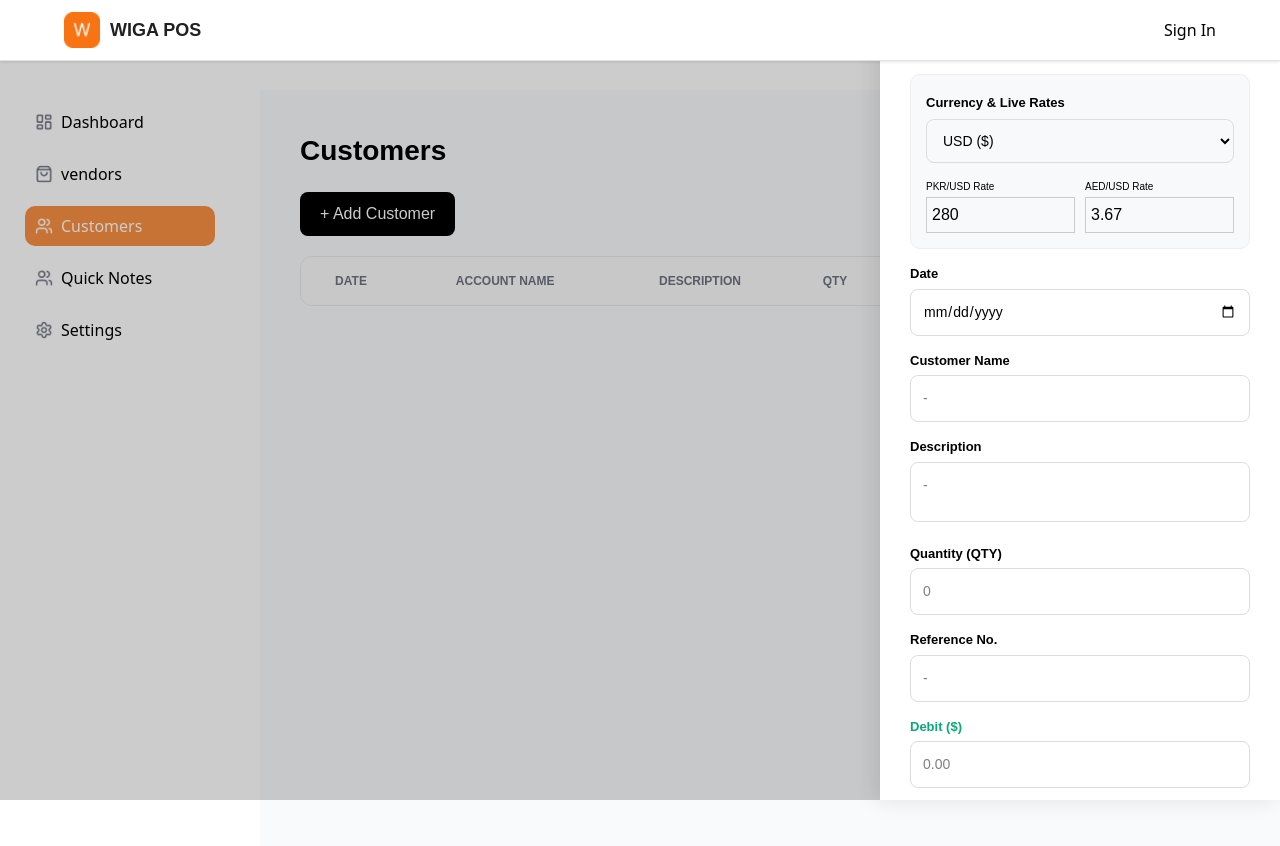
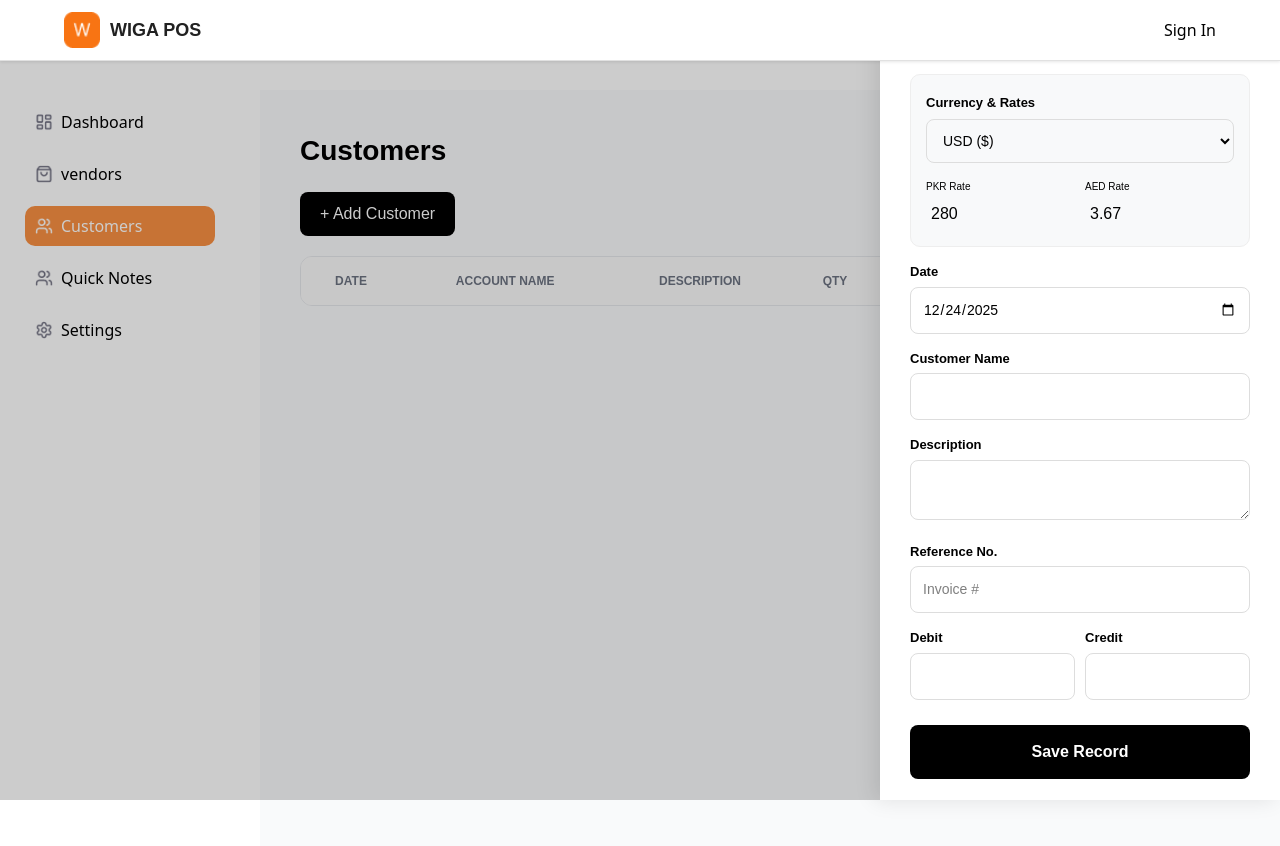
Before and after one commit to hoor123106/Ai-Pos, a Next.js app: page /dashboard/customers in a window 1280 px wide. Both pictures are taken after a click on the button "+ Add Customer". Shown: the top 846 px of the page. Built offline with nearby package versions, Linux system fonts and the light colour scheme.

Commit message:
hoor invoice changes

```diff
--- a/app/dashboard/customers/page.jsx
+++ b/app/dashboard/customers/page.jsx
@@ -11,6 +11,7 @@ db.version(1).stores({
 
 export default function Customers() {
   const [showForm, setShowForm] = useState(false);
+  const [selectedGroupData, setSelectedGroupData] = useState(null); // Ref No group logic
   const [rows, setRows] = useState([]);
   const [loading, setLoading] = useState(true);
 
@@ -18,7 +19,7 @@ export default function Customers() {
   const [formCurrency, setFormCurrency] = useState("USD");
 
   const [form, setForm] = useState({
-    date: null,
+    date: new Date().toISOString().split("T")[0],
     account_name: "",
     description: "",
     qty: 0,
@@ -44,11 +45,33 @@ export default function Customers() {
 
   useEffect(() => { fetchCustomers(); }, []);
 
+  // --- NAYI LOGIC: Reference Number ke mutabiq Group Report ---
+  const handleCustomerClick = (refNo, fallbackName) => {
+    // Agar Ref No hai, to us Ref No ki saari entries dikhao
+    // Agar Ref No khali hai, to sirf us Account Name ki entries dikhao
+    const history = rows.filter(r =>
+      refNo ? r.reference === refNo : r.account_name === fallbackName
+    );
+
+    const totalDebit = history.reduce((sum, r) => sum + (Number(r.debit) || 0), 0);
+    const totalCredit = history.reduce((sum, r) => sum + (Number(r.credit) || 0), 0);
+    const grossProfit = totalDebit - totalCredit;
+
+    setSelectedGroupData({
+      reference: refNo || "N/A",
+      name: fallbackName,
+      history,
+      totalDebit,
+      totalCredit,
+      grossProfit,
+      trialBalance: totalDebit === totalCredit ? "Balanced ✅" : "Unbalanced ⚠️",
+      netBalance: totalDebit - totalCredit
+    });
+  };
+
   const formatValue = (val, rowCurrency) => {
-    const amount = val !== undefined && val !== null ? val : 0;
-    const activeCurrency = rowCurrency || "USD";
-    const symbol = currencySymbols[activeCurrency] || "";
-    return `${symbol} ${amount.toLocaleString(undefined, { minimumFractionDigits: 2 })}`;
+    const symbol = currencySymbols[rowCurrency || "USD"] || "";
+    return `${symbol} ${(val || 0).toLocaleString(undefined, { minimumFractionDigits: 2 })}`;
   };
 
   const handleChange = (e) => {
@@ -90,21 +113,17 @@ export default function Customers() {
     });
     setShowForm(false);
     fetchCustomers();
-    setForm({ date: "", account_name: "", description: "", qty: 0, reference: "", debit: 0, credit: 0, balance: 0 });
+    setForm({ date: new Date().toISOString().split("T")[0], account_name: "", description: "", qty: 0, reference: "", debit: 0, credit: 0, balance: 0 });
     setFormCurrency("USD");
   };
 
   const deleteCustomer = async (id) => {
-    if (!confirm("Are you sure you want to delete this record?")) return;
+    if (!confirm("Are you sure?")) return;
     await db.customer_records.delete(id);
     fetchCustomers();
   };
 
-  const inputStyle = {
-    width: "100%", padding: "12px", borderRadius: "8px", border: "1px solid #ddd",
-    fontSize: "14px", marginTop: "5px", boxSizing: "border-box"
-  };
-
+  const inputStyle = { width: "100%", padding: "12px", borderRadius: "8px", border: "1px solid #ddd", fontSize: "14px", marginTop: "5px", boxSizing: "border-box" };
   const labelStyle = { fontSize: "13px", fontWeight: "bold", display: "block", marginTop: "15px" };
 
   return (
@@ -133,7 +152,12 @@ export default function Customers() {
             {rows.map((row) => (
               <tr key={row.id} style={{ borderBottom: "1px solid #f3f4f6", textAlign: "center" }}>
                 <td style={{ padding: "15px" }}>{row.date || "—"}</td>
-                <td style={{ padding: "15px", fontWeight: "500" }}>{row.account_name || "—"}</td>
+                <td
+                  onClick={() => handleCustomerClick(row.reference, row.account_name)}
+                  style={{ padding: "15px", fontWeight: "bold", color: "#2563eb", cursor: "pointer", textDecoration: "underline" }}
+                >
+                  {row.account_name || "—"}
+                </td>
                 <td style={{ padding: "15px" }}>{row.description || "—"}</td>
                 <td style={{ padding: "15px" }}>{row.qty || 0}</td>
                 <td style={{ padding: "15px" }}>{row.reference || "—"}</td>
@@ -141,8 +165,8 @@ export default function Customers() {
                 <td style={{ padding: "15px", color: "#e03131", fontWeight: "bold" }}>{formatValue(row.credit, row.currency)}</td>
                 <td style={{ padding: "15px", fontWeight: "bold" }}>{formatValue(row.balance, row.currency)}</td>
                 <td style={{ padding: "15px" }}>
-                  <button onClick={() => deleteCustomer(row.id)} title="Delete" style={{ color: "#ff4d4f", border: "none", background: "none", cursor: "pointer", display: "inline-flex", alignItems: "center", justifyContent: "center" }}>
-                    <svg width="20" height="20" viewBox="0 0 24 24" fill="none" stroke="currentColor" strokeWidth="2" strokeLinecap="round" strokeLinejoin="round"><polyline points="3 6 5 6 21 6"></polyline><path d="M19 6v14a2 2 0 0 1-2 2H7a2 2 0 0 1-2-2V6m3 0V4a2 2 0 0 1 2-2h4a2 2 0 0 1 2 2v2"></path><line x1="10" y1="11" x2="10" y2="17"></line><line x1="14" y1="11" x2="14" y2="17"></line></svg>
+                  <button onClick={() => deleteCustomer(row.id)} style={{ color: "#ff4d4f", border: "none", background: "none", cursor: "pointer" }}>
+                    <svg width="20" height="20" viewBox="0 0 24 24" fill="none" stroke="currentColor" strokeWidth="2"><polyline points="3 6 5 6 21 6"></polyline><path d="M19 6v14a2 2 0 0 1-2 2H7a2 2 0 0 1-2-2V6m3 0V4a2 2 0 0 1 2-2h4a2 2 0 0 1 2 2v2"></path></svg>
                   </button>
                 </td>
               </tr>
@@ -151,30 +175,84 @@ export default function Customers() {
         </table>
       </div>
 
+      {/* --- CENTER POPUP (REFERENCE GROUP REPORT) --- */}
+      {selectedGroupData && (
+        <div style={{ position: "fixed", top: 0, left: 0, width: "100%", height: "100%", backgroundColor: "rgba(0,0,0,0.5)", display: "flex", justifyContent: "center", alignItems: "center", zIndex: 2000 }}>
+          <div style={{ backgroundColor: "#fff", width: "700px", maxHeight: "90vh", borderRadius: "16px", overflow: "hidden", boxShadow: "0 25px 50px -12px rgba(0,0,0,0.25)", display: "flex", flexDirection: "column" }}>
+
+            <div style={{ backgroundColor: "#1a5f7a", color: "#fff", padding: "25px", position: "relative" }}>
+              <h2 style={{ margin: 0, fontSize: "22px" }}>REFERENCE REPORT: {selectedGroupData.reference}</h2>
+              <p style={{ margin: "5px 0 0", opacity: 0.8 }}>Showing all entries linked to this Reference No.</p>
+              <button onClick={() => setSelectedGroupData(null)} style={{ position: "absolute", top: "20px", right: "20px", background: "none", border: "none", color: "#fff", fontSize: "24px", cursor: "pointer" }}>&times;</button>
+            </div>
+
+            <div style={{ padding: "30px", overflowY: "auto" }}>
+              {/* Summary Totals */}
+              <div style={{ display: "flex", gap: "20px", marginBottom: "25px" }}>
+                <div style={{ flex: 1, background: "#f0fdf4", padding: "15px", borderRadius: "10px", border: "1px solid #bbf7d0" }}>
+                  <small style={{ color: "#166534", fontWeight: "bold" }}>TOTAL SELLING (DEBIT)</small>
+                  <div style={{ fontSize: "18px", fontWeight: "bold" }}>{formatValue(selectedGroupData.totalDebit)}</div>
+                </div>
+                <div style={{ flex: 1, background: "#fef2f2", padding: "15px", borderRadius: "10px", border: "1px solid #fecaca" }}>
+                  <small style={{ color: "#991b1b", fontWeight: "bold" }}>TOTAL BUYING (CREDIT)</small>
+                  <div style={{ fontSize: "18px", fontWeight: "bold" }}>{formatValue(selectedGroupData.totalCredit)}</div>
+                </div>
+              </div>
+
+              {/* Breakdown Table for this Reference */}
+              <h4 style={{ borderBottom: "2px solid #1a5f7a", paddingBottom: "8px", color: "#1a5f7a", marginBottom: "15px" }}>Ref Group Breakdown</h4>
+              <table style={{ width: "100%", borderCollapse: "collapse", fontSize: "13px", marginBottom: "25px" }}>
+                <thead>
+                  <tr style={{ textAlign: "left", background: "#f8f9fa" }}>
+                    <th style={{ padding: "10px" }}>Date</th>
+                    <th style={{ padding: "10px" }}>Account</th>
+                    <th style={{ padding: "10px" }}>Debit</th>
+                    <th style={{ padding: "10px" }}>Credit</th>
+                  </tr>
+                </thead>
+                <tbody>
+                  {selectedGroupData.history.map(item => (
+                    <tr key={item.id} style={{ borderBottom: "1px solid #eee" }}>
+                      <td style={{ padding: "10px" }}>{item.date}</td>
+                      <td style={{ padding: "10px" }}>{item.account_name}</td>
+                      <td style={{ padding: "10px" }}>{formatValue(item.debit, item.currency)}</td>
+                      <td style={{ padding: "10px" }}>{formatValue(item.credit, item.currency)}</td>
+                    </tr>
+                  ))}
+                </tbody>
+              </table>
+
+              {/* Final Analysis */}
+              <div style={{ background: "#f8f9fa", padding: "15px", borderRadius: "8px" }}>
+                <div style={{ display: "flex", justifyContent: "space-between", marginBottom: "5px" }}><span>Gross Profit / Loss:</span><span style={{ fontWeight: "bold", color: selectedGroupData.grossProfit >= 0 ? "green" : "red" }}>{formatValue(selectedGroupData.grossProfit)}</span></div>
+                <div style={{ display: "flex", justifyContent: "space-between", marginBottom: "5px" }}><span>Trial Balance:</span><span style={{ fontWeight: "bold" }}>{selectedGroupData.trialBalance}</span></div>
+                <div style={{ display: "flex", justifyContent: "space-between" }}><span>Net Assets:</span><span style={{ fontWeight: "bold" }}>{formatValue(selectedGroupData.netBalance)}</span></div>
+              </div>
+
+              <button onClick={() => setSelectedGroupData(null)} style={{ width: "100%", padding: "14px", backgroundColor: "#1a5f7a", color: "#fff", border: "none", borderRadius: "8px", cursor: "pointer", fontWeight: "bold", marginTop: "20px" }}>Close Report</button>
+            </div>
+          </div>
+        </div>
+      )}
+
+      {/* --- ADD CUSTOMER FORM (Logic Intact) --- */}
       {showForm && (
         <>
           <div onClick={() => setShowForm(false)} style={{ position: "fixed", top: 0, left: 0, width: "100%", height: "100%", backgroundColor: "rgba(0,0,0,0.2)", zIndex: 998 }} />
           <div style={{ position: "fixed", top: 0, right: 0, width: "400px", height: "100%", backgroundColor: "#fff", zIndex: 999, padding: "30px", overflowY: "auto", boxShadow: "-5px 0 20px rgba(0,0,0,0.1)" }}>
             <h2 style={{ marginBottom: "20px" }}>Add Entry</h2>
-
             <form onSubmit={saveCustomer}>
-              {/* Currency & Rates Section */}
+              {/* Currency & Rates logic preserved */}
               <div style={{ padding: "15px", background: "#f8f9fa", borderRadius: "10px", border: "1px solid #eee" }}>
-                <label style={{ fontSize: "13px", fontWeight: "bold" }}>Currency & Live Rates</label>
+                <label style={{ fontSize: "13px", fontWeight: "bold" }}>Currency & Rates</label>
                 <select value={formCurrency} onChange={(e) => handleCurrencyChange(e.target.value)} style={inputStyle}>
                   <option value="USD">USD ($)</option>
                   <option value="PKR">PKR (Rs)</option>
                   <option value="AED">AED (Dh)</option>
                 </select>
                 <div style={{ display: "flex", gap: "10px", marginTop: "10px" }}>
-                  <div style={{ flex: 1 }}>
-                    <label style={{ fontSize: "10px" }}>PKR/USD Rate</label>
-                    <input type="number" value={exchangeRates.PKR} onChange={(e) => handleManualRateChange("PKR", e.target.value)} style={{ width: "100%", padding: "5px", border: "1px solid #ccc" }} />
-                  </div>
-                  <div style={{ flex: 1 }}>
-                    <label style={{ fontSize: "10px" }}>AED/USD Rate</label>
-                    <input type="number" value={exchangeRates.AED} onChange={(e) => handleManualRateChange("AED", e.target.value)} style={{ width: "100%", padding: "5px", border: "1px solid #ccc" }} />
-                  </div>
+                  <div style={{ flex: 1 }}><label style={{ fontSize: "10px" }}>PKR Rate</label><input type="number" value={exchangeRates.PKR} onChange={(e) => handleManualRateChange("PKR", e.target.value)} style={{ width: "100%", padding: "5px" }} /></div>
+                  <div style={{ flex: 1 }}><label style={{ fontSize: "10px" }}>AED Rate</label><input type="number" value={exchangeRates.AED} onChange={(e) => handleManualRateChange("AED", e.target.value)} style={{ width: "100%", padding: "5px" }} /></div>
                 </div>
               </div>
 
@@ -182,29 +260,20 @@ export default function Customers() {
               <input name="date" type="date" value={form.date} onChange={handleChange} style={inputStyle} />
 
               <label style={labelStyle}>Customer Name</label>
-              <input name="account_name" value={form.account_name} onChange={handleChange} placeholder="-" style={inputStyle} />
+              <input name="account_name" value={form.account_name} onChange={handleChange} style={inputStyle} required />
 
               <label style={labelStyle}>Description</label>
-              <textarea name="description" value={form.description} onChange={handleChange} placeholder="-" style={{ ...inputStyle, height: "60px", resize: "none" }} />
-
-              <label style={labelStyle}>Quantity (QTY)</label>
-              <input name="qty" type="number" value={form.qty || ""} onChange={handleChange} placeholder="0" style={inputStyle} />
+              <textarea name="description" value={form.description} onChange={handleChange} style={{ ...inputStyle, height: "60px" }} />
 
               <label style={labelStyle}>Reference No.</label>
-              <input name="reference" value={form.reference} onChange={handleChange} placeholder="-" style={inputStyle} />
+              <input name="reference" value={form.reference} onChange={handleChange} style={inputStyle} placeholder="Invoice #" />
 
-              <label style={{ ...labelStyle, color: "#0ca678" }}>Debit ({currencySymbols[formCurrency]})</label>
-              <input name="debit" type="number" step="any" value={form.debit || ""} onChange={handleChange} placeholder="0.00" style={inputStyle} />
+              <div style={{ display: "flex", gap: "10px" }}>
+                <div style={{ flex: 1 }}><label style={labelStyle}>Debit</label><input name="debit" type="number" value={form.debit || ""} onChange={handleChange} style={inputStyle} /></div>
+                <div style={{ flex: 1 }}><label style={labelStyle}>Credit</label><input name="credit" type="number" value={form.credit || ""} onChange={handleChange} style={inputStyle} /></div>
+              </div>
 
-              <label style={{ ...labelStyle, color: "#e03131" }}>Credit ({currencySymbols[formCurrency]})</label>
-              <input name="credit" type="number" step="any" value={form.credit || ""} onChange={handleChange} placeholder="0.00" style={inputStyle} />
-
-              <label style={labelStyle}>Balance ({currencySymbols[formCurrency]})</label>
-              <input name="balance" type="number" value={form.balance} readOnly style={{ ...inputStyle, backgroundColor: "#f3f4f6", fontWeight: "bold" }} />
-
-              <button type="submit" style={{ width: "100%", backgroundColor: "#000", color: "#fff", padding: "15px", borderRadius: "8px", border: "none", cursor: "pointer", fontWeight: "bold", fontSize: "16px", marginTop: "25px" }}>
-                Save Record
-              </button>
+              <button type="submit" style={{ width: "100%", backgroundColor: "#000", color: "#fff", padding: "15px", borderRadius: "8px", marginTop: "25px", border: "none", cursor: "pointer", fontWeight: "bold" }}>Save Record</button>
             </form>
           </div>
         </>
```
